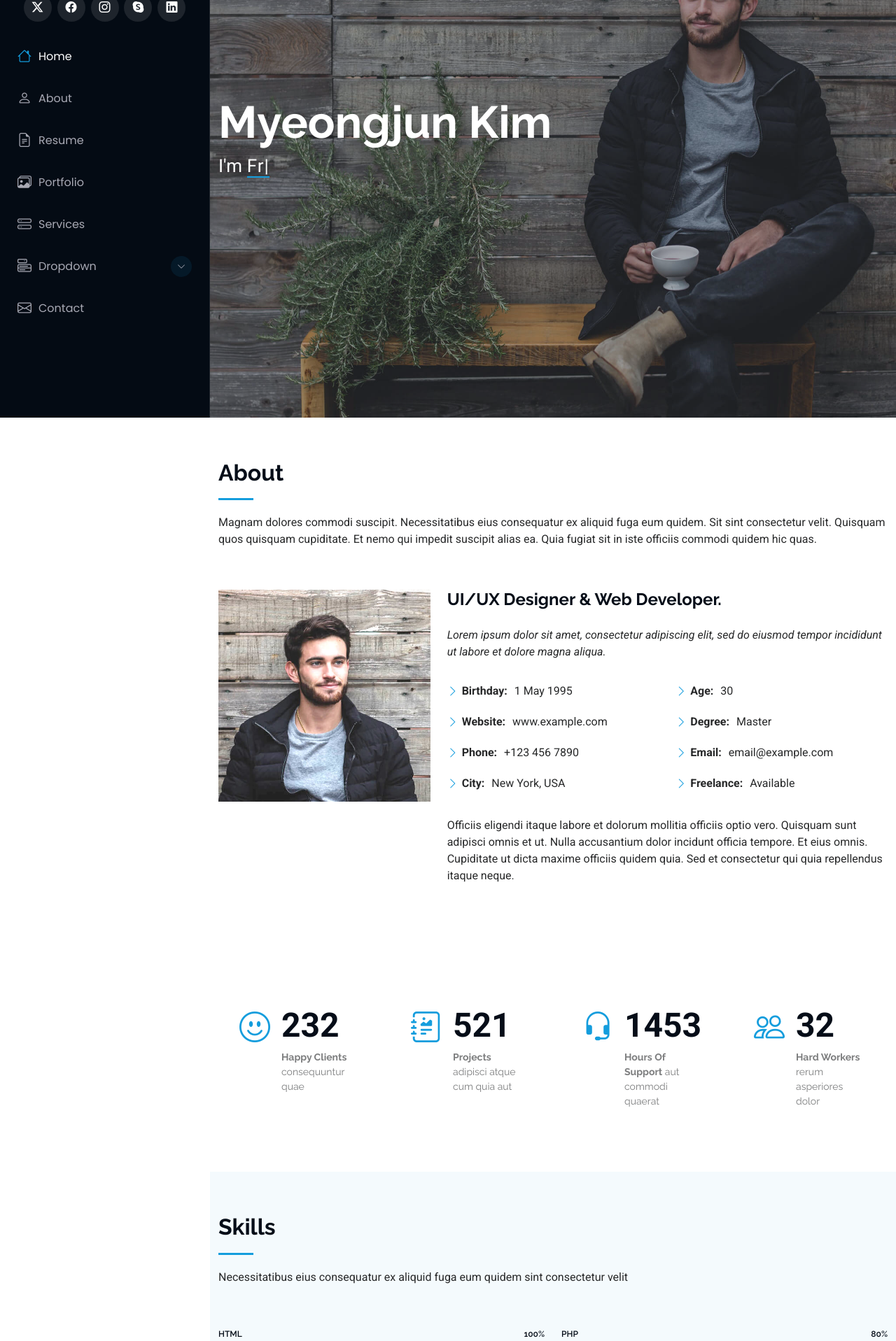
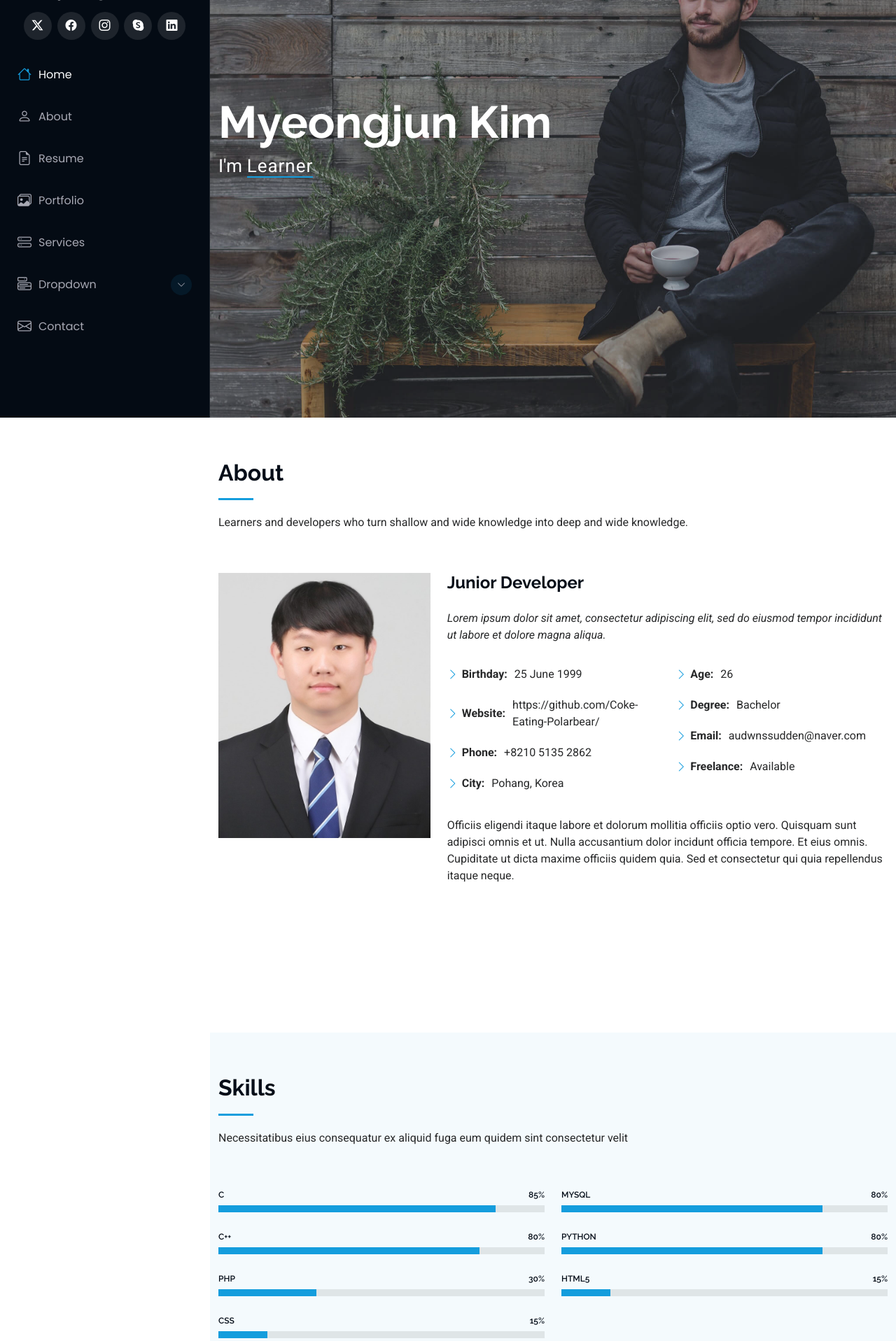
Before and after one commit to gaeun19/Django_Study, a Django app: page / in a window 1280 px wide. Shown: the part 203-2120 px from the top of the page at 70% size. Run offline with Django 5.2, Linux system fonts and the light colour scheme; some libraries are stand-ins or nearby versions.

Commit message:
template merge

```diff
--- a/Coke-Eating-Polarbear/blog/templates/main.html
+++ b/Coke-Eating-Polarbear/blog/templates/main.html
@@ -42,7 +42,7 @@
     <i class="header-toggle d-xl-none bi bi-list"></i>
 
     <div class="profile-img">
-      <img src="static/img/my-profile-img.jpg" alt="" class="img-fluid rounded-circle">
+      <img src="static/img/resume_pic.jpg" alt="" class="img-fluid rounded-circle">
     </div>
 
     <a href="index.html" class="logo d-flex align-items-center justify-content-center">
@@ -98,7 +98,7 @@
 
       <div class="container" data-aos="fade-up" data-aos-delay="100">
         <h2>Myeongjun Kim</h2>
-        <p>I'm <span class="typed" data-typed-items="Designer, Developer, Freelancer, Photographer">Designer</span><span class="typed-cursor typed-cursor--blink" aria-hidden="true"></span><span class="typed-cursor typed-cursor--blink" aria-hidden="true"></span></p>
+        <p>I'm <span class="typed" data-typed-items="Developer, Learner">Designer</span><span class="typed-cursor typed-cursor--blink" aria-hidden="true"></span><span class="typed-cursor typed-cursor--blink" aria-hidden="true"></span></p>
       </div>
 
     </section><!-- /Hero Section -->
@@ -109,17 +109,17 @@
       <!-- Section Title -->
       <div class="container section-title" data-aos="fade-up">
         <h2>About</h2>
-        <p>Magnam dolores commodi suscipit. Necessitatibus eius consequatur ex aliquid fuga eum quidem. Sit sint consectetur velit. Quisquam quos quisquam cupiditate. Et nemo qui impedit suscipit alias ea. Quia fugiat sit in iste officiis commodi quidem hic quas.</p>
+        <p>Learners and developers who turn shallow and wide knowledge into deep and wide knowledge.</p>
       </div><!-- End Section Title -->
 
       <div class="container" data-aos="fade-up" data-aos-delay="100">
 
         <div class="row gy-4 justify-content-center">
           <div class="col-lg-4">
-            <img src="static/img/my-profile-img.jpg" class="img-fluid" alt="">
+            <img src="static/img/resume_pic.jpg" class="img-fluid" alt="">
           </div>
           <div class="col-lg-8 content">
-            <h2>UI/UX Designer &amp; Web Developer.</h2>
+            <h2>Junior Developer</h2>
             <p class="fst-italic py-3">
               Lorem ipsum dolor sit amet, consectetur adipiscing elit, sed do eiusmod tempor incididunt ut labore et dolore
               magna aliqua.
@@ -127,17 +127,17 @@
             <div class="row">
               <div class="col-lg-6">
                 <ul>
-                  <li><i class="bi bi-chevron-right"></i> <strong>Birthday:</strong> <span>1 May 1995</span></li>
-                  <li><i class="bi bi-chevron-right"></i> <strong>Website:</strong> <span>www.example.com</span></li>
-                  <li><i class="bi bi-chevron-right"></i> <strong>Phone:</strong> <span>+123 456 7890</span></li>
-                  <li><i class="bi bi-chevron-right"></i> <strong>City:</strong> <span>New York, USA</span></li>
+                  <li><i class="bi bi-chevron-right"></i> <strong>Birthday:</strong> <span>25 June 1999</span></li>
+                  <li><i class="bi bi-chevron-right"></i> <strong>Website:</strong> <span>https://github.com/Coke-Eating-Polarbear/</span></li>
+                  <li><i class="bi bi-chevron-right"></i> <strong>Phone:</strong> <span>+8210 5135 2862</span></li>
+                  <li><i class="bi bi-chevron-right"></i> <strong>City:</strong> <span>Pohang, Korea</span></li>
                 </ul>
               </div>
               <div class="col-lg-6">
                 <ul>
-                  <li><i class="bi bi-chevron-right"></i> <strong>Age:</strong> <span>30</span></li>
-                  <li><i class="bi bi-chevron-right"></i> <strong>Degree:</strong> <span>Master</span></li>
-                  <li><i class="bi bi-chevron-right"></i> <strong>Email:</strong> <span>email@example.com</span></li>
+                  <li><i class="bi bi-chevron-right"></i> <strong>Age:</strong> <span>26</span></li>
+                  <li><i class="bi bi-chevron-right"></i> <strong>Degree:</strong> <span>Bachelor</span></li>
+                  <li><i class="bi bi-chevron-right"></i> <strong>Email:</strong> <span>audwnssudden@naver.com</span></li>
                   <li><i class="bi bi-chevron-right"></i> <strong>Freelance:</strong> <span>Available</span></li>
                 </ul>
               </div>
@@ -158,7 +158,7 @@
 
       <div class="container" data-aos="fade-up" data-aos-delay="100">
 
-        <div class="row gy-4">
+        <!-- <div class="row gy-4">
 
           <div class="col-lg-3 col-md-6">
             <div class="stats-item">
@@ -166,7 +166,7 @@
               <span data-purecounter-start="0" data-purecounter-end="232" data-purecounter-duration="1" class="purecounter"></span>
               <p><strong>Happy Clients</strong> <span>consequuntur quae</span></p>
             </div>
-          </div><!-- End Stats Item -->
+          </div>
 
           <div class="col-lg-3 col-md-6">
             <div class="stats-item">
@@ -174,7 +174,7 @@
               <span data-purecounter-start="0" data-purecounter-end="521" data-purecounter-duration="1" class="purecounter"></span>
               <p><strong>Projects</strong> <span>adipisci atque cum quia aut</span></p>
             </div>
-          </div><!-- End Stats Item -->
+          </div>
 
           <div class="col-lg-3 col-md-6">
             <div class="stats-item">
@@ -182,7 +182,7 @@
               <span data-purecounter-start="0" data-purecounter-end="1453" data-purecounter-duration="1" class="purecounter"></span>
               <p><strong>Hours Of Support</strong> <span>aut commodi quaerat</span></p>
             </div>
-          </div><!-- End Stats Item -->
+          </div>
 
           <div class="col-lg-3 col-md-6">
             <div class="stats-item">
@@ -190,11 +190,11 @@
               <span data-purecounter-start="0" data-purecounter-end="32" data-purecounter-duration="1" class="purecounter"></span>
               <p><strong>Hard Workers</strong> <span>rerum asperiores dolor</span></p>
             </div>
-          </div><!-- End Stats Item -->
+          </div>End Stats Item
 
         </div>
 
-      </div>
+      </div> -->
 
     </section><!-- /Stats Section -->
 
@@ -210,27 +210,34 @@
       <div class="container" data-aos="fade-up" data-aos-delay="100">
 
         <div class="row skills-content skills-animation">
-
+<!-- skill 바 표시를 위한 곳 -->
           <div class="col-lg-6">
 
             <div class="progress">
-              <span class="skill"><span>HTML</span> <i class="val">100%</i></span>
+              <span class="skill"><span>C</span> <i class="val">85%</i></span>
               <div class="progress-bar-wrap">
-                <div class="progress-bar" role="progressbar" aria-valuenow="100" aria-valuemin="0" aria-valuemax="100"></div>
+                <div class="progress-bar" role="progressbar" aria-valuenow="85" aria-valuemin="0" aria-valuemax="100"></div>
               </div>
             </div><!-- End Skills Item -->
 
             <div class="progress">
-              <span class="skill"><span>CSS</span> <i class="val">90%</i></span>
+              <span class="skill"><span>C++</span> <i class="val">80%</i></span>
               <div class="progress-bar-wrap">
-                <div class="progress-bar" role="progressbar" aria-valuenow="90" aria-valuemin="0" aria-valuemax="100"></div>
+                <div class="progress-bar" role="progressbar" aria-valuenow="80" aria-valuemin="0" aria-valuemax="100"></div>
               </div>
             </div><!-- End Skills Item -->
 
             <div class="progress">
-              <span class="skill"><span>JavaScript</span> <i class="val">75%</i></span>
+              <span class="skill"><span>PHP</span> <i class="val">30%</i></span>
               <div class="progress-bar-wrap">
-                <div class="progress-bar" role="progressbar" aria-valuenow="75" aria-valuemin="0" aria-valuemax="100"></div>
+                <div class="progress-bar" role="progressbar" aria-valuenow="30" aria-valuemin="0" aria-valuemax="100"></div>
+                </div>
+            </div><!-- End Skills Item -->
+
+            <div class="progress">
+              <span class="skill"><span>CSS</span> <i class="val">15%</i></span>
+              <div class="progress-bar-wrap">
+                <div class="progress-bar" role="progressbar" aria-valuenow="15" aria-valuemin="0" aria-valuemax="100"></div>
               </div>
             </div><!-- End Skills Item -->
 
@@ -239,25 +246,26 @@
           <div class="col-lg-6">
 
             <div class="progress">
-              <span class="skill"><span>PHP</span> <i class="val">80%</i></span>
+              <span class="skill"><span>MySQL</span> <i class="val">80%</i></span>
               <div class="progress-bar-wrap">
                 <div class="progress-bar" role="progressbar" aria-valuenow="80" aria-valuemin="0" aria-valuemax="100"></div>
               </div>
             </div><!-- End Skills Item -->
 
             <div class="progress">
-              <span class="skill"><span>WordPress/CMS</span> <i class="val">90%</i></span>
+              <span class="skill"><span>Python</span> <i class="val">80%</i></span>
               <div class="progress-bar-wrap">
-                <div class="progress-bar" role="progressbar" aria-valuenow="90" aria-valuemin="0" aria-valuemax="100"></div>
+                <div class="progress-bar" role="progressbar" aria-valuenow="80" aria-valuemin="0" aria-valuemax="100"></div>
               </div>
             </div><!-- End Skills Item -->
 
             <div class="progress">
-              <span class="skill"><span>Photoshop</span> <i class="val">55%</i></span>
+              <span class="skill"><span>HTML5</span> <i class="val">15%</i></span>
               <div class="progress-bar-wrap">
-                <div class="progress-bar" role="progressbar" aria-valuenow="55" aria-valuemin="0" aria-valuemax="100"></div>
+                <div class="progress-bar" role="progressbar" aria-valuenow="15" aria-valuemin="0" aria-valuemax="100"></div>
               </div>
             </div><!-- End Skills Item -->
+
 
           </div>
 
--- a/Coke-Eating-Polarbear/blog/urls.py
+++ b/Coke-Eating-Polarbear/blog/urls.py
@@ -1,9 +1,10 @@
 from django.urls import path
 from . import views
+
 
 urlpatterns = [
     # blog 앱 내부의 경로를 지정할 부분
     path('', views.main,name='main'), # 없는 경로를 호출하고 있음
-    path('portfolio-details/', views.service_details, name='portfolio-details'),
-    path('service-details/', views.portfolio_details, name='service-details'),
+    path('portfolio-details.html', views.portfolio_details, name='portfolio-details'),
+    path('service-details.html', views.service_details, name='service-details'),
 ]
```
Also changed, not shown: Coke-Eating-Polarbear/static/img/resume_pic.jpg (added).
